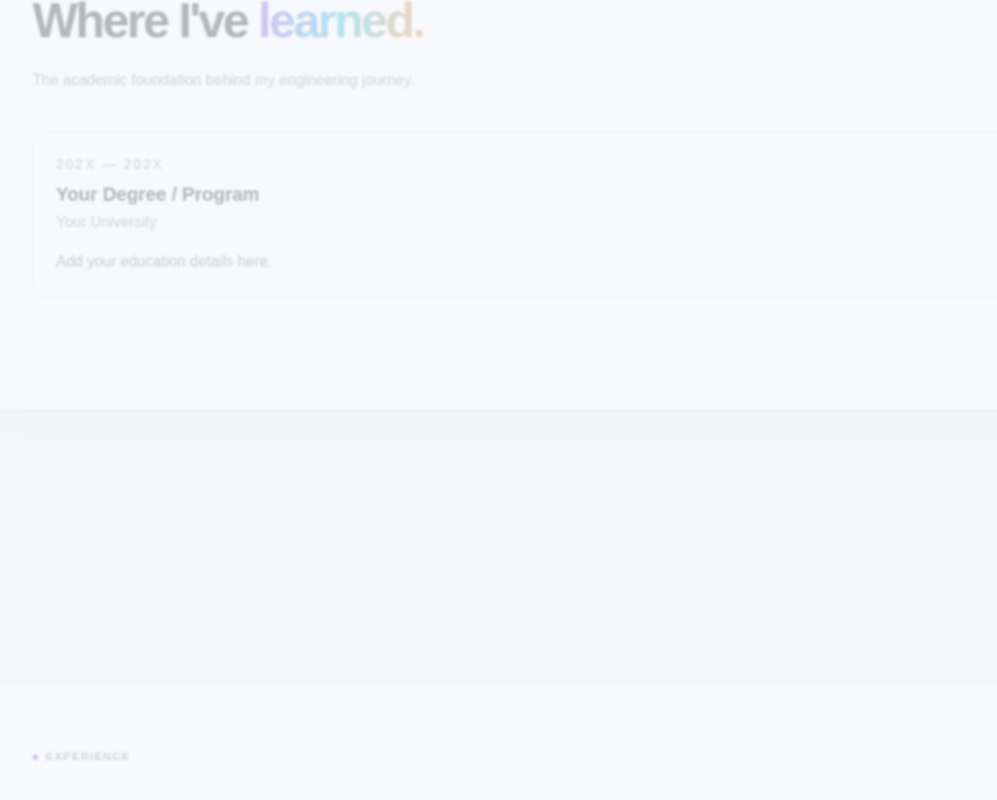
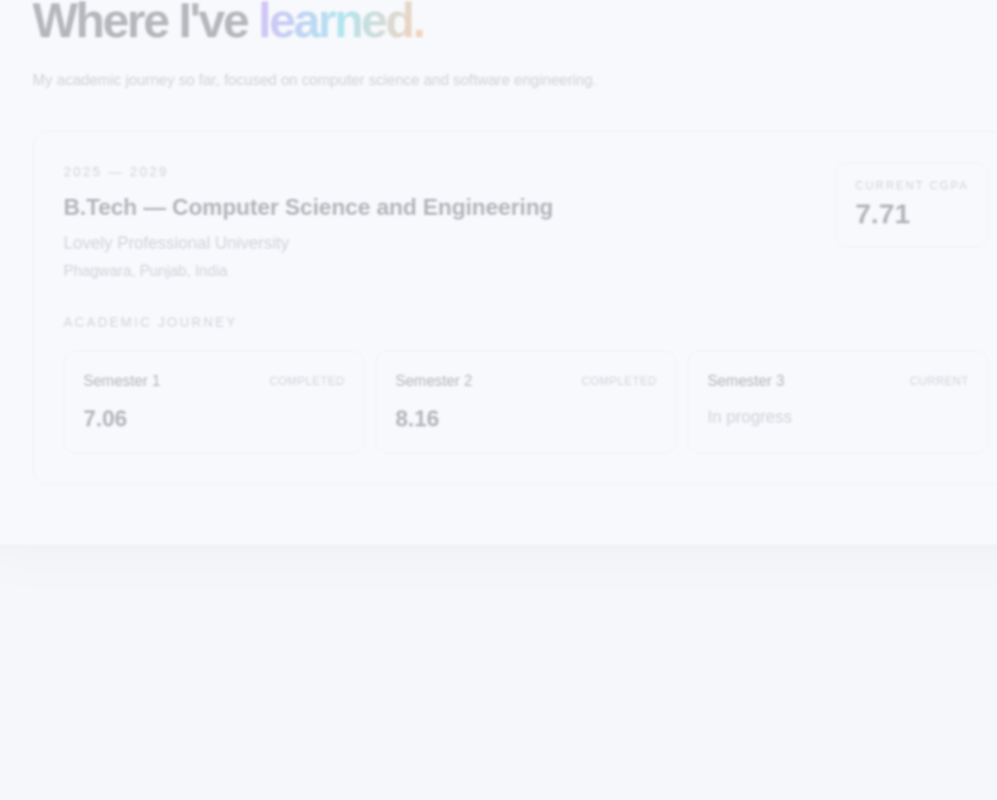
Before and after one commit to jyotish6699/jyotish-portfolio, a Next.js app: page / in a window 1280 px wide. Shown: the part 6337-7137 px from the top of the page, without its empty margins (114-1111 px from the left). After the commit the page ends 6989 px from the top, so only its background shows below. Built offline with nearby package versions, Linux system fonts and the light colour scheme.

Commit message:
feat: add accurate education journey
Add Jyotish's B.Tech CSE education details, semester progress, and current CGPA while keeping professional experience hidden.

```diff
--- a/src/app/page.tsx
+++ b/src/app/page.tsx
@@ -7,7 +7,6 @@ import { ProjectsCard } from "@/components/projects/ProjectsCard";
 import { SkillsCard } from "@/components/skills/SkillsCard";
 import TerminalCard from "@/components/terminal/TerminalCard";
 import { EducationCard } from "@/components/education/EducationCard";
-import { ExperienceCard } from "@/components/experience/ExperienceCard";
 
 export default function Home() {
   return (
@@ -22,7 +21,6 @@ export default function Home() {
           <LeetCodeCard />
           <TerminalCard />
           <EducationCard />
-          <ExperienceCard />
         </CardStack>
       </div>
     </main>
--- a/src/components/education/EducationCard.tsx
+++ b/src/components/education/EducationCard.tsx
@@ -1,6 +1,5 @@
 import { PortfolioCard } from "@/components/cards/PortfolioCard";
 import { SectionLabel } from "@/components/ui/SectionLabel";
-import { EducationItem } from "@/components/education/EducationItem";
 import { education } from "@/data/education";
 
 export function EducationCard() {
@@ -16,14 +15,78 @@ export function EducationCard() {
           </h2>
 
           <p className="body-copy mt-6 max-w-2xl text-lg">
-            The academic foundation behind my engineering journey.
+            My academic journey so far, focused on computer science and
+            software engineering.
           </p>
         </div>
 
-        <div className="mt-10 grid gap-5">
-          {education.map((item) => (
-            <EducationItem key={`${item.institution}-${item.degree}`} {...item} />
-          ))}
+        <div className="mt-10 rounded-2xl border border-black/10 p-6 md:p-8">
+          <div className="flex flex-col gap-6 md:flex-row md:items-start md:justify-between">
+            <div>
+              <p className="text-sm font-medium uppercase tracking-[0.18em] text-gray-500">
+                {education.startYear} — {education.expectedCompletion}
+              </p>
+
+              <h3 className="mt-3 text-2xl font-semibold text-gray-950">
+                {education.degree} — {education.branch}
+              </h3>
+
+              <p className="mt-2 text-lg text-gray-500">
+                {education.institution}
+              </p>
+
+              <p className="mt-1 text-base text-gray-500">
+                {education.location}
+              </p>
+            </div>
+
+            <div className="rounded-xl border border-black/10 px-5 py-4">
+              <p className="text-xs uppercase tracking-[0.18em] text-gray-500">
+                Current CGPA
+              </p>
+
+              <p className="mt-1 text-3xl font-semibold text-gray-950">
+                {education.cgpa.toFixed(2)}
+              </p>
+            </div>
+          </div>
+
+          <div className="mt-8">
+            <p className="text-sm font-medium uppercase tracking-[0.18em] text-gray-500">
+              Academic journey
+            </p>
+
+            <div className="mt-5 grid gap-3 sm:grid-cols-3">
+              {education.semesters.map((semester) => (
+                <div
+                  key={semester.number}
+                  className="rounded-xl border border-black/10 p-5"
+                >
+                  <div className="flex items-center justify-between">
+                    <span className="font-medium text-gray-950">
+                      Semester {semester.number}
+                    </span>
+
+                    <span className="text-xs uppercase tracking-wider text-gray-500">
+                      {semester.status === "completed"
+                        ? "Completed"
+                        : "Current"}
+                    </span>
+                  </div>
+
+                  {semester.tgpa !== undefined ? (
+                    <p className="mt-3 text-2xl font-semibold text-gray-950">
+                      {semester.tgpa.toFixed(2)}
+                    </p>
+                  ) : (
+                    <p className="mt-3 text-lg font-medium text-gray-500">
+                      In progress
+                    </p>
+                  )}
+                </div>
+              ))}
+            </div>
+          </div>
         </div>
       </div>
     </PortfolioCard>
--- a/src/data/education.ts
+++ b/src/data/education.ts
@@ -1,15 +1,46 @@
-export type Education = {
-  institution: string;
-  degree: string;
-  period: string;
-  description: string;
+export type SemesterStatus = "completed" | "current";
+
+export type Semester = {
+  number: number;
+  tgpa?: number;
+  status: SemesterStatus;
 };
 
-export const education: Education[] = [
-  {
-    institution: "Your University",
-    degree: "Your Degree / Program",
-    period: "202X — 202X",
-    description: "Add your education details here.",
-  },
-];
+export type Education = {
+  degree: string;
+  branch: string;
+  institution: string;
+  location: string;
+  startYear: number;
+  expectedCompletion: number;
+  currentSemester: number;
+  cgpa: number;
+  semesters: Semester[];
+};
+
+export const education: Education = {
+  degree: "B.Tech",
+  branch: "Computer Science and Engineering",
+  institution: "Lovely Professional University",
+  location: "Phagwara, Punjab, India",
+  startYear: 2025,
+  expectedCompletion: 2029,
+  currentSemester: 3,
+  cgpa: 7.71,
+  semesters: [
+    {
+      number: 1,
+      tgpa: 7.06,
+      status: "completed",
+    },
+    {
+      number: 2,
+      tgpa: 8.16,
+      status: "completed",
+    },
+    {
+      number: 3,
+      status: "current",
+    },
+  ],
+};
```
